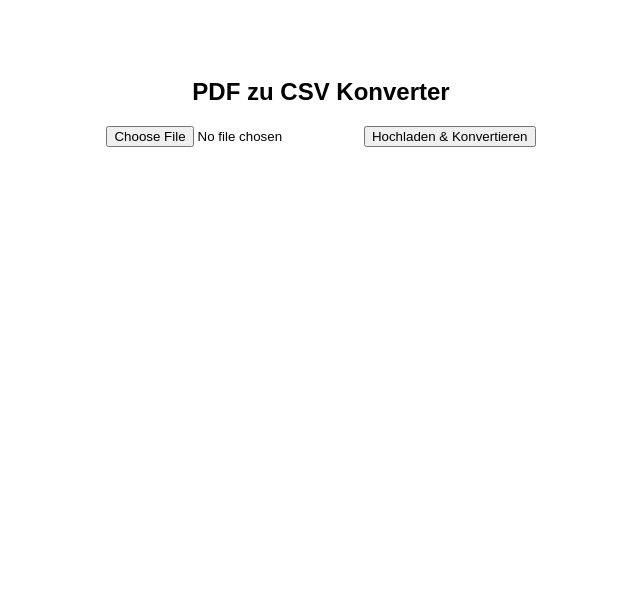
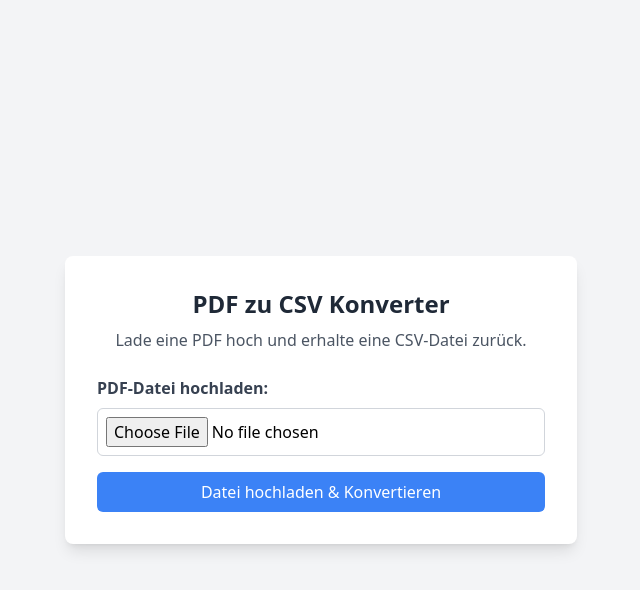
Before and after one commit to relard-e1/onePager, a plain HTML site: page index.html in a window 1280 px wide. Shown: the whole page, without its empty margins (319-959 px from the left). Drawn offline with nearby package versions, Linux system fonts and the light colour scheme.

Commit message:
changed to tailwind

```diff
--- a/index.html
+++ b/index.html
@@ -4,36 +4,49 @@
     <meta charset="UTF-8">
     <meta name="viewport" content="width=device-width, initial-scale=1.0">
     <title>PDF zu CSV Konverter</title>
-    <style>
-        body { font-family: Arial, sans-serif; text-align: center; padding: 50px; }
-        #download-link { display: none; margin-top: 20px; }
-    </style>
+    <script src="https://cdn.tailwindcss.com"></script>
 </head>
-<body>
+<body class="bg-gray-100 flex items-center justify-center min-h-screen">
 
-    <h2>PDF zu CSV Konverter</h2>
-    <input type="file" id="file-input" accept=".pdf">
-    <button onclick="uploadFile()">Hochladen & Konvertieren</button>
+    <div class="bg-white shadow-lg rounded-lg p-8 max-w-lg w-full">
+        <h1 class="text-2xl font-bold text-center text-gray-800">PDF zu CSV Konverter</h1>
+        <p class="text-center text-gray-600 mt-2">Lade eine PDF hoch und erhalte eine CSV-Datei zurück.</p>
 
-    <div id="status"></div>
-    <a id="download-link" href="#" download>CSV herunterladen</a>
+        <div class="mt-6">
+            <label class="block text-gray-700 font-semibold">PDF-Datei hochladen:</label>
+            <input type="file" id="fileInput" class="w-full mt-2 p-2 border border-gray-300 rounded-md">
+        </div>
+
+        <button id="uploadBtn" class="w-full mt-4 bg-blue-500 text-white py-2 px-4 rounded-md hover:bg-blue-600 transition">
+            Datei hochladen & Konvertieren
+        </button>
+
+        <div id="statusMessage" class="mt-4 text-center text-gray-600 hidden"></div>
+
+        <a id="downloadLink" class="hidden mt-4 w-full block text-center bg-green-500 text-white py-2 px-4 rounded-md hover:bg-green-600 transition">
+            CSV herunterladen
+        </a>
+    </div>
 
     <script>
-        async function uploadFile() {
-            const fileInput = document.getElementById("file-input");
-            const statusDiv = document.getElementById("status");
-            const downloadLink = document.getElementById("download-link");
+        document.getElementById("uploadBtn").addEventListener("click", async function() {
+            const fileInput = document.getElementById("fileInput");
+            const statusMessage = document.getElementById("statusMessage");
+            const downloadLink = document.getElementById("downloadLink");
 
             if (!fileInput.files.length) {
-                alert("Bitte eine PDF-Datei auswählen.");
+                statusMessage.textContent = "Bitte eine Datei auswählen!";
+                statusMessage.classList.remove("hidden");
+                statusMessage.classList.add("text-red-500");
                 return;
             }
 
+            statusMessage.textContent = "Datei wird hochgeladen...";
+            statusMessage.classList.remove("hidden", "text-red-500");
+            statusMessage.classList.add("text-blue-500");
+
             const formData = new FormData();
             formData.append("file", fileInput.files[0]);
-
-            statusDiv.innerHTML = "⏳ Datei wird hochgeladen...";
-            downloadLink.style.display = "none";
 
             try {
                 const response = await fetch("https://e1-converter.onrender.com/process-pdf/", {
@@ -42,17 +55,19 @@
                 });
 
                 const result = await response.json();
-                if (response.ok) {
-                    statusDiv.innerHTML = "✅ Konvertierung erfolgreich!";
+                if (result.csv_url) {
+                    statusMessage.textContent = "Konvertierung erfolgreich!";
+                    statusMessage.classList.add("text-green-500");
                     downloadLink.href = result.csv_url;
-                    downloadLink.style.display = "block";
+                    downloadLink.classList.remove("hidden");
                 } else {
-                    statusDiv.innerHTML = "❌ Fehler: " + (result.error || "Unbekannter Fehler");
+                    throw new Error("Fehler bei der Verarbeitung.");
                 }
             } catch (error) {
-                statusDiv.innerHTML = "❌ Fehler: Server nicht erreichbar.";
+                statusMessage.textContent = "Fehler: " + error.message;
+                statusMessage.classList.add("text-red-500");
             }
-        }
+        });
     </script>
 
 </body>
```
